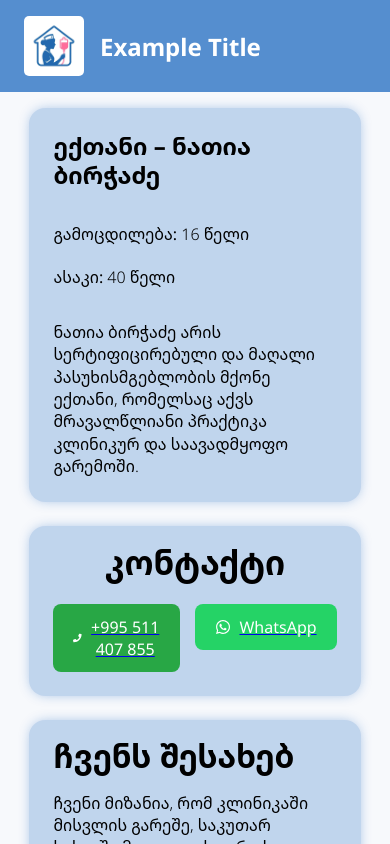
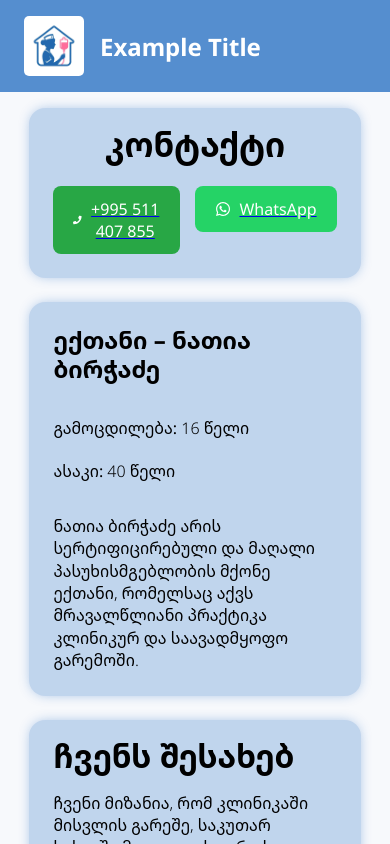
Before and after one commit to DavitKutsia/just-an-example-now, a React (Vite) app: page / in a window 390 px wide. Shown: the top 844 px of the page. Built offline with nearby package versions, Linux system fonts and the light colour scheme.

Commit message:
Update index.css

```diff
--- a/src/index.css
+++ b/src/index.css
@@ -370,7 +370,6 @@
   }
 
   #contactInfo {
-    position: relative;
     width: 92.5%;
     min-height: 150px;
   }
@@ -409,6 +408,6 @@
   }
 
   #contactAndPersonInfoDiv {
-    flex-direction: column-reverse;
+    flex-direction: column;
   }
 }
```
